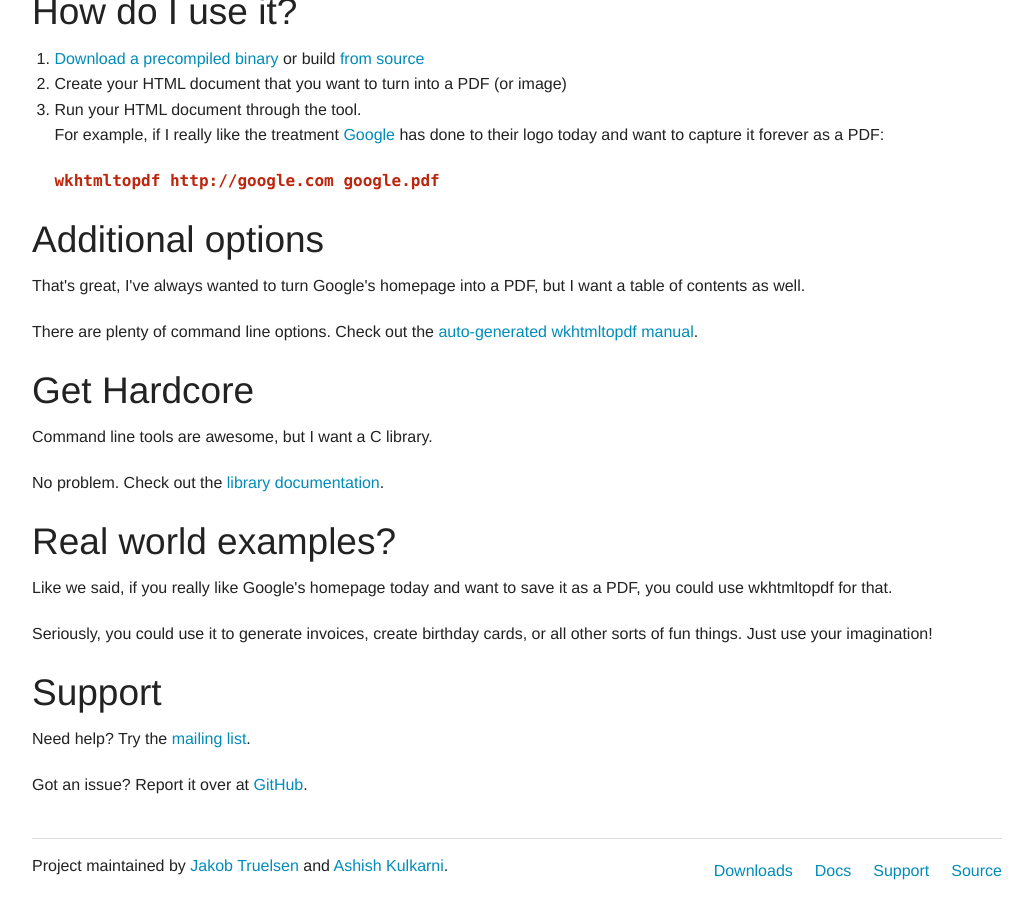
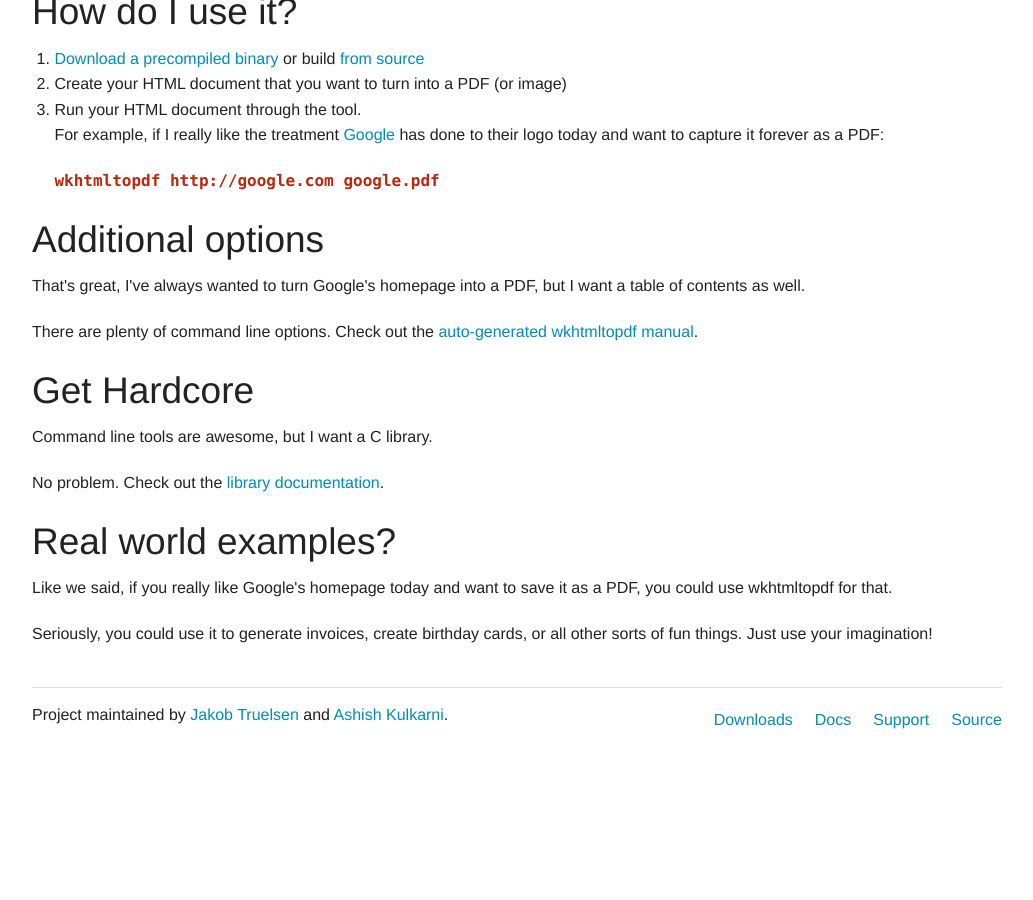
Before and after one commit to wkhtmltopdf/wkhtmltopdf, a Jekyll site: the page built from index.html, in a window 1280 px wide and 900 px high, scrolled down 727 px. Shown: the whole window, without its empty margins (123-1156 px from the left). Built offline with Jekyll 4.4.1, drawn with Linux system fonts in a browser that asks for light colours; nearby versions of some CDN libraries; after the commit the page ends 1476 px from its top, so only the background shows below that.

Commit message:
correct download URLs and minor tweaks

```diff
--- a/_layouts/default.html
+++ b/_layouts/default.html
@@ -16,9 +16,6 @@
 
 </head>
 <body>
-
-  <!-- Fork on GitHub -->
-  <a href="https://github.com/wkhtmltopdf/wkhtmltopdf"><img style="position: absolute; top: 0; right: 0; border: 0;" src="https://github-camo.global.ssl.fastly.net/365986a132ccd6a44c23a9169022c0b5c890c387/68747470733a2f2f73332e616d617a6f6e6177732e636f6d2f6769746875622f726962626f6e732f666f726b6d655f72696768745f7265645f6161303030302e706e67" alt="Fork me on GitHub" data-canonical-src="https://s3.amazonaws.com/github/ribbons/forkme_right_red_aa0000.png"></a>
 
    <!-- Header and Nav -->
 
--- a/downloads.markdown
+++ b/downloads.markdown
@@ -8,11 +8,11 @@
 
 ### Windows
 
-[32-bit](http://downloads.sourceforge.net/project/wkhtmltopdf/0.12.0//wkhtmltox-win32_0.12.0-03c001d.exe) &emsp; [64-bit](http://downloads.sourceforge.net/project/wkhtmltopdf/0.12.0//wkhtmltox-win64_0.12.0-03c001d.exe)
+[32-bit](http://downloads.sourceforge.net/project/wkhtmltopdf/0.12.0/wkhtmltox-win32_0.12.0-03c001d.exe) &emsp; [64-bit](http://downloads.sourceforge.net/project/wkhtmltopdf/0.12.0/wkhtmltox-win64_0.12.0-03c001d.exe)
 
 ### Linux
 
-[32-bit](http://downloads.sourceforge.net/project/wkhtmltopdf/0.12.0//wkhtmltox-linux-i386_0.12.0-03c001d.tar.xz) &emsp; [64-bit](http://downloads.sourceforge.net/project/wkhtmltopdf/0.12.0//wkhtmltox-linux-amd64_0.12.0-03c001d.tar.xz)
+[32-bit](http://downloads.sourceforge.net/project/wkhtmltopdf/0.12.0/wkhtmltox-linux-i386_0.12.0-03c001d.tar.xz) &emsp; [64-bit](http://downloads.sourceforge.net/project/wkhtmltopdf/0.12.0/wkhtmltox-linux-amd64_0.12.0-03c001d.tar.xz)
 
 ### Mac OS X
 
--- a/index.html
+++ b/index.html
@@ -41,9 +41,5 @@
     <h2>Real world examples?</h2>
     <p>Like we said, if you really like Google's homepage today and want to save it as a PDF, you could use wkhtmltopdf for that.</p>
     <p>Seriously, you could use it to generate invoices, create birthday cards, or all other sorts of fun things. Just use your imagination!</p>
-
-    <h2>Support</h2>
-    <p>Need help? Try the <a href="http://groups.google.com/group/wkhtmltopdf-general">mailing list</a>.</p>
-    <p>Got an issue? Report it over at <a href="https://github.com/wkhtmltopdf/wkhtmltopdf/issues">GitHub</a>.</p>
   </div>
 </div>
```
Also changed, not shown: other parts of downloads.markdown (+1 -1 lines).
